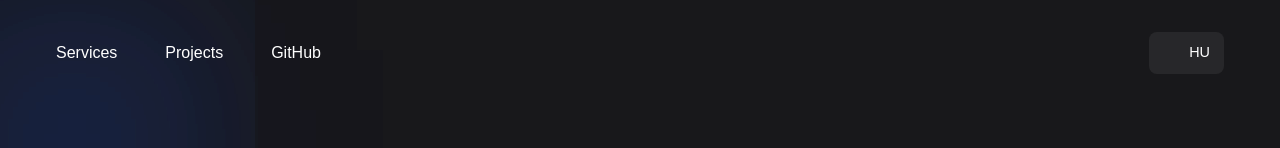
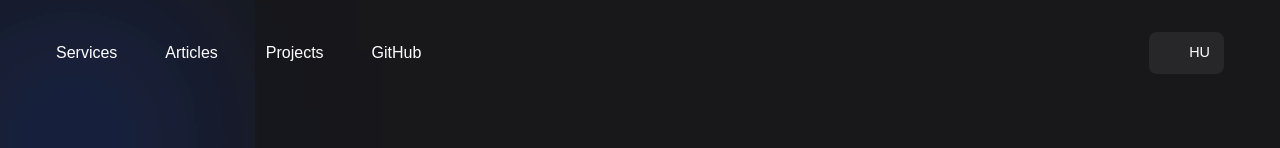
Before and after one commit to Ricsi1231/Ricsi1231.github.io, an Astro site: page / in a window 1280 px wide. Shown: the top 148 px of the page. Built offline with nearby package versions, Linux system fonts and the light colour scheme; Astro itself is replaced by a stand-in of ours; some icons are missing.

Commit message:
feat(Articles): add articles button

```diff
--- a/src/components/Nav.astro
+++ b/src/components/Nav.astro
@@ -1,8 +1,9 @@
 ---
 // Top navigation: on the home page it shows the in-page "Services" anchor; on any
 // other page that first item becomes a "Home" link back to the index of the
-// current language. Also a "Projects" page link, an external GitHub link, and the
-// language switcher.
+// current language. "Articles" targets the same section on the home page, so off
+// the home page it links back to the index with the anchor attached. Also a
+// "Projects" page link, an external GitHub link, and the language switcher.
 import type { Lang } from '../i18n/types';
 import { useTranslations } from '../i18n/ui';
 import { localizePath, stripLang } from '../i18n/utils';
@@ -17,6 +18,10 @@ const t = useTranslations(lang);
 
 // Compare against the canonical path so /hu/ counts as home just like /.
 const isHome = stripLang(Astro.url.pathname) === '/';
+
+// The articles section lives on the home page, so away from it the anchor needs
+// the index path in front of it to work as a link.
+const articlesHref = isHome ? '#articles' : `${localizePath(lang, '/')}#articles`;
 ---
 
 <nav class="mx-auto flex max-w-[1200px] flex-wrap items-center justify-between gap-x-3 gap-y-4 px-4 py-6 tablet:gap-8 tablet:py-8">
@@ -33,6 +38,9 @@ const isHome = stripLang(Astro.url.pathname) === '/';
           </a>
         )
       }
+    </li>
+    <li class="link">
+      <a href={articlesHref} class="relative pb-3 text-white">{t('navArticles')}</a>
     </li>
     <li class="link">
       <a href={localizePath(lang, '/projects/')} class="relative pb-3 text-white"
--- a/src/i18n/ui.ts
+++ b/src/i18n/ui.ts
@@ -11,6 +11,7 @@ const strings = {
 
   navHome: { en: 'Home', hu: 'Főoldal' },
   navServices: { en: 'Services', hu: 'Szolgáltatások' },
+  navArticles: { en: 'Articles', hu: 'Cikkek' },
   navProjects: { en: 'Projects', hu: 'Projektek' },
   navGithub: { en: 'GitHub', hu: 'GitHub' },
 
```
